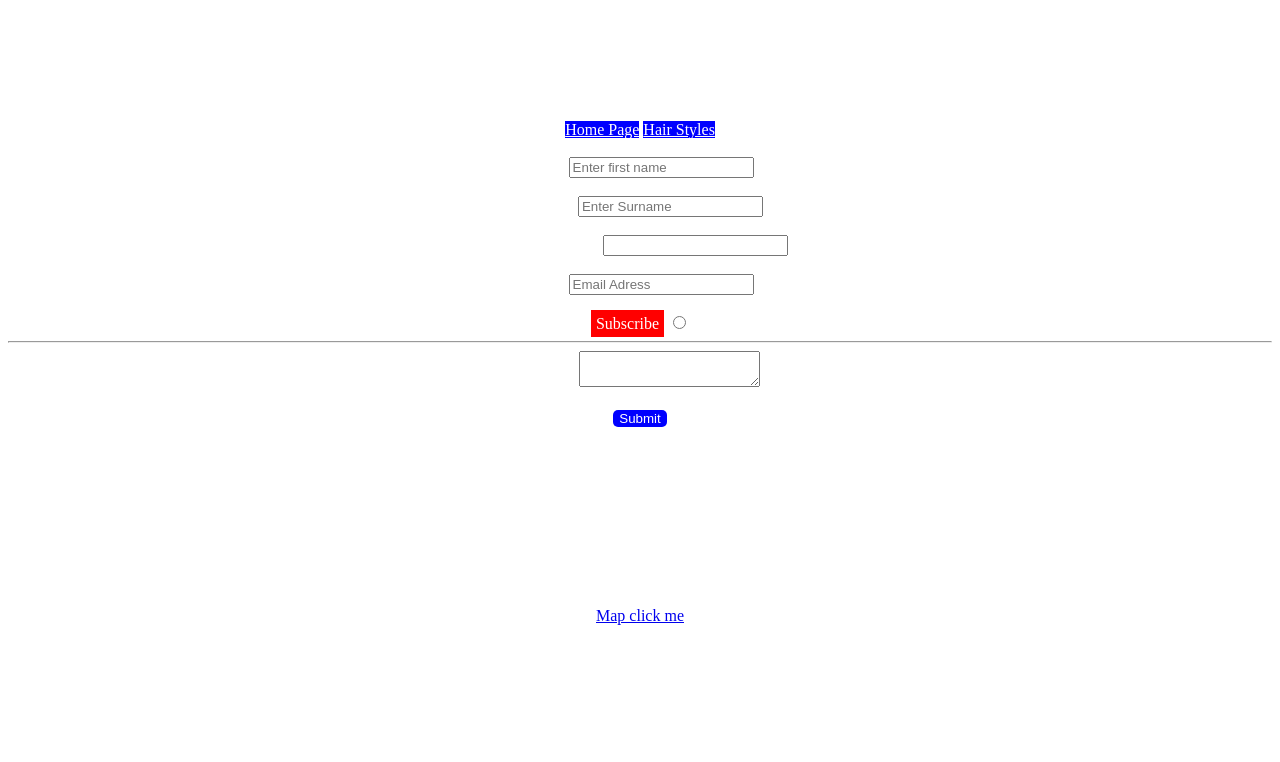
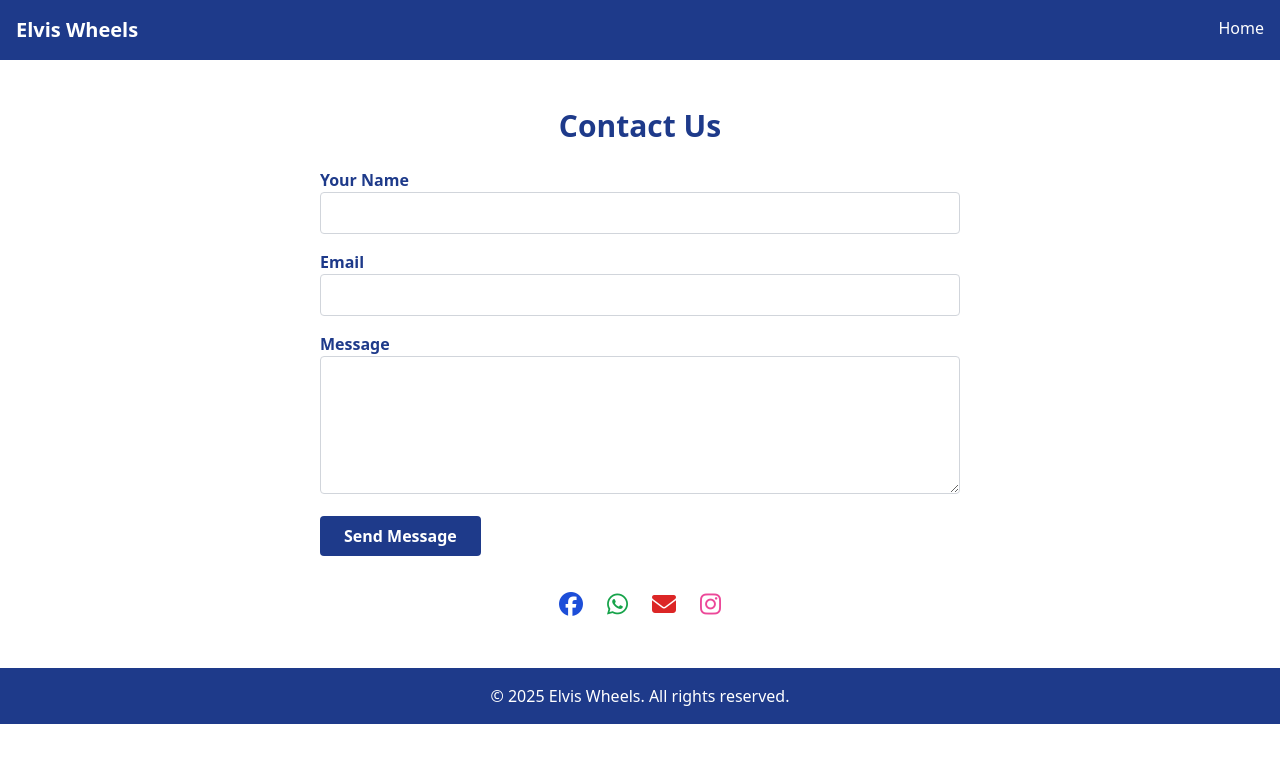
Before and after one commit to Gurure11/elviswheels, a plain HTML site: page contacts.html in a window 1280 px wide. Drawn offline with nearby package versions, Linux system fonts and the light colour scheme.

Commit message:
Update contacts.html

```diff
--- a/contacts.html
+++ b/contacts.html
@@ -1,90 +1,54 @@
 <!DOCTYPE html>
-<!DOCTYPE html>
-<html>
+<html lang="en">
 <head>
-	<meta charset="utf-8">
-	<meta name="viewport" content="width=device-width, initial-scale=1">
-	<title>Masai Twist Hair Salon</title>
-	<style type="text/css">
-		#main-body{
-			align-items: center;
-			text-align: center;
-			background-image: url(images/c.jpg);
-			background-size: cover;
-			color: white;
-		}
-		#index{
-			color: white;
-			background-color: blue;
-		}
-		#details{
-			color: white;
-			background-color: blue;
-		}
-		#send{
-			color: white;
-			background-color: blue;
-			border: none;
-			border-radius: 5px;
-		}
-		#send:hover{
-			opacity: 0.7;
-			background-color: green;
-			color: red;
-			cursor: pointer;
-		}
-		#subscribe{
-			color: white;
-			background-color: red;
-			padding: 5px;
+  <meta charset="UTF-8" />
+  <meta name="viewport" content="width=device-width, initial-scale=1.0"/>
+  <title>Contact Elvis Wheels</title>
+  <script src="https://cdn.tailwindcss.com"></script>
+  <link rel="stylesheet" href="https://cdnjs.cloudflare.com/ajax/libs/font-awesome/6.5.2/css/all.min.css"/>
+</head>
+<body class="bg-white text-blue-900 font-sans">
+  <!-- Navbar -->
+  <nav class="bg-blue-900 text-white p-4 flex justify-between">
+    <h1 class="text-xl font-bold">Elvis Wheels</h1>
+    <ul class="flex space-x-4">
+      <li><a href="index.html" class="hover:text-red-500">Home</a></li>
+    </ul>
+  </nav>
 
-		}
-	</style>
-</head>
-<body id="main-body">
-	<h2>Masai Twist Hair Salon</h2><br>
-	<br>
-	<br>
-	<a id="index" href="index.html">Home Page</a>
-	<a id="details" href="details.html">Hair Styles</a><br>
-	<br>
-	<form action="https://formsubmit.co/p479728@gmail.com" method="POST">
-			<div>
+  <!-- Contact Section -->
+  <section class="py-12 px-4 max-w-2xl mx-auto">
+    <h2 class="text-3xl font-bold text-center mb-6">Contact Us</h2>
+    <form action="mailto:bothwell.gurure11@gmail.com" method="POST" enctype="text/plain" class="space-y-4">
+      <div>
+        <label for="name" class="block font-semibold">Your Name</label>
+        <input type="text" id="name" name="name" required class="w-full border border-gray-300 rounded px-4 py-2">
+      </div>
+      <div>
+        <label for="email" class="block font-semibold">Email</label>
+        <input type="email" id="email" name="email" required class="w-full border border-gray-300 rounded px-4 py-2">
+      </div>
+      <div>
+        <label for="message" class="block font-semibold">Message</label>
+        <textarea id="message" name="message" rows="5" required class="w-full border border-gray-300 rounded px-4 py-2"></textarea>
+      </div>
+      <button type="submit" class="bg-blue-900 hover:bg-blue-700 text-white font-bold py-2 px-6 rounded">
+        Send Message
+      </button>
+    </form>
 
-			<label>Name</label>
-			<input type="text" name="firstName" placeholder="Enter first name"><br>
-			<br>
-			<label>Surname</label>
-			<input type="text" name="lastName" placeholder="Enter Surname"><br>
-			<br>
-			<label>Contact Number</label>
-			<input type="text"><br><br>
-			<label>Email</label>
-			<input type="email" name="Email" placeholder="Email Adress"><br>
-				<br>
-				<label id="subscribe">Subscribe</label>
-				<input type="radio">
-			<hr>
-			<label>Message</label>
-			<textarea type="text area" name="Message"></textarea><br>
-			<br>
-			<button id="send" input="submit">Submit</button><br>
-		</div>
-		<br>
-	</form>
+    <!-- Social Icons -->
+    <div class="flex justify-center space-x-6 mt-8 text-2xl">
+      <a href="https://facebook.com" target="_blank" class="text-blue-700 hover:text-blue-900"><i class="fab fa-facebook"></i></a>
+      <a href="https://wa.me/27780444213" target="_blank" class="text-green-600 hover:text-green-800"><i class="fab fa-whatsapp"></i></a>
+      <a href="mailto:bothwell.gurure11@gmail.com" class="text-red-600 hover:text-red-800"><i class="fas fa-envelope"></i></a>
+      <a href="https://instagram.com" target="_blank" class="text-pink-500 hover:text-pink-700"><i class="fab fa-instagram"></i></a>
+    </div>
+  </section>
 
-	<br>
-	<br>
-	<br>
-	<br>
-	Director: Paul<br>
-	19 Leslie Street<br>
-	Vereening <br>
-	Contact Cell: +27-63-551-6720<br>
-	<br>
-	<a href="https://goo.gl/maps/PLgXKvoeqX8hXPzt8">Map click me</a><br>
-	<br>
-
-
+  <!-- Footer -->
+  <footer class="bg-blue-900 text-white text-center py-4">
+    <p>&copy; 2025 Elvis Wheels. All rights reserved.</p>
+  </footer>
 </body>
 </html>
```
